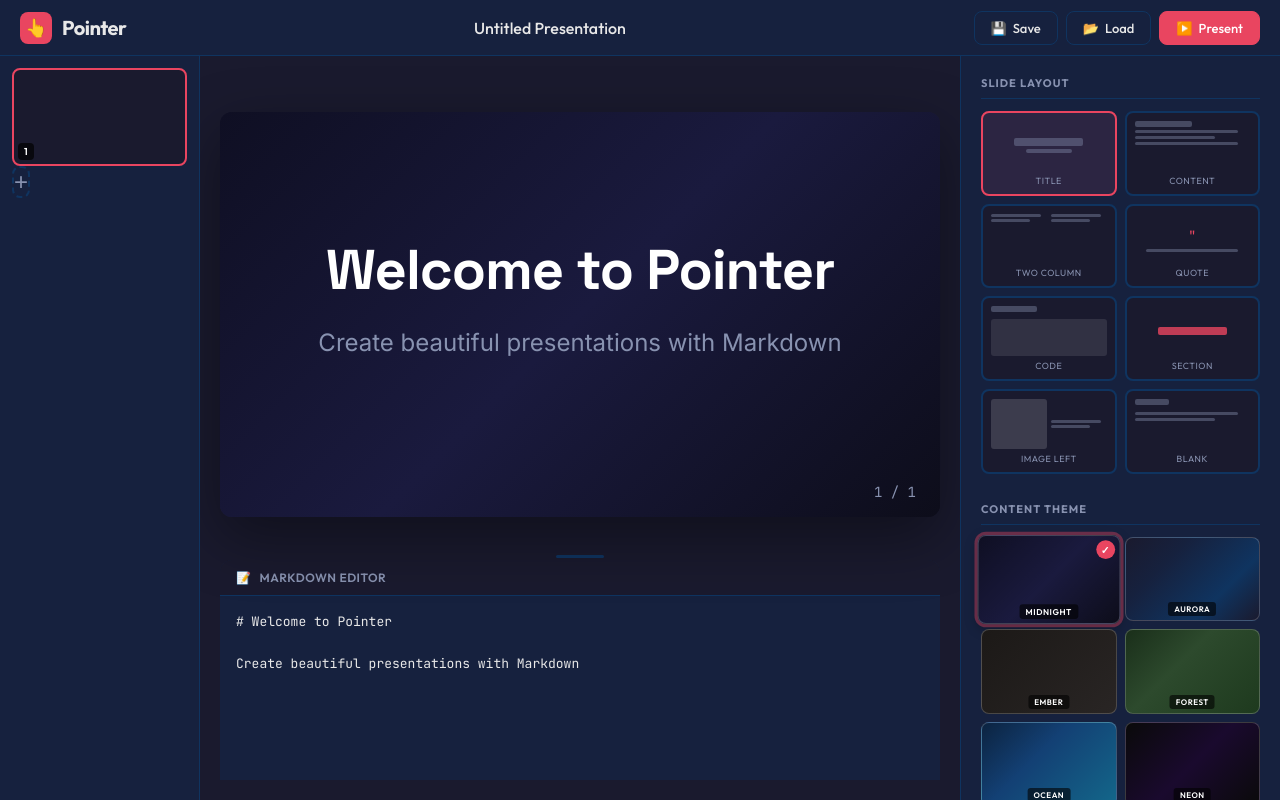
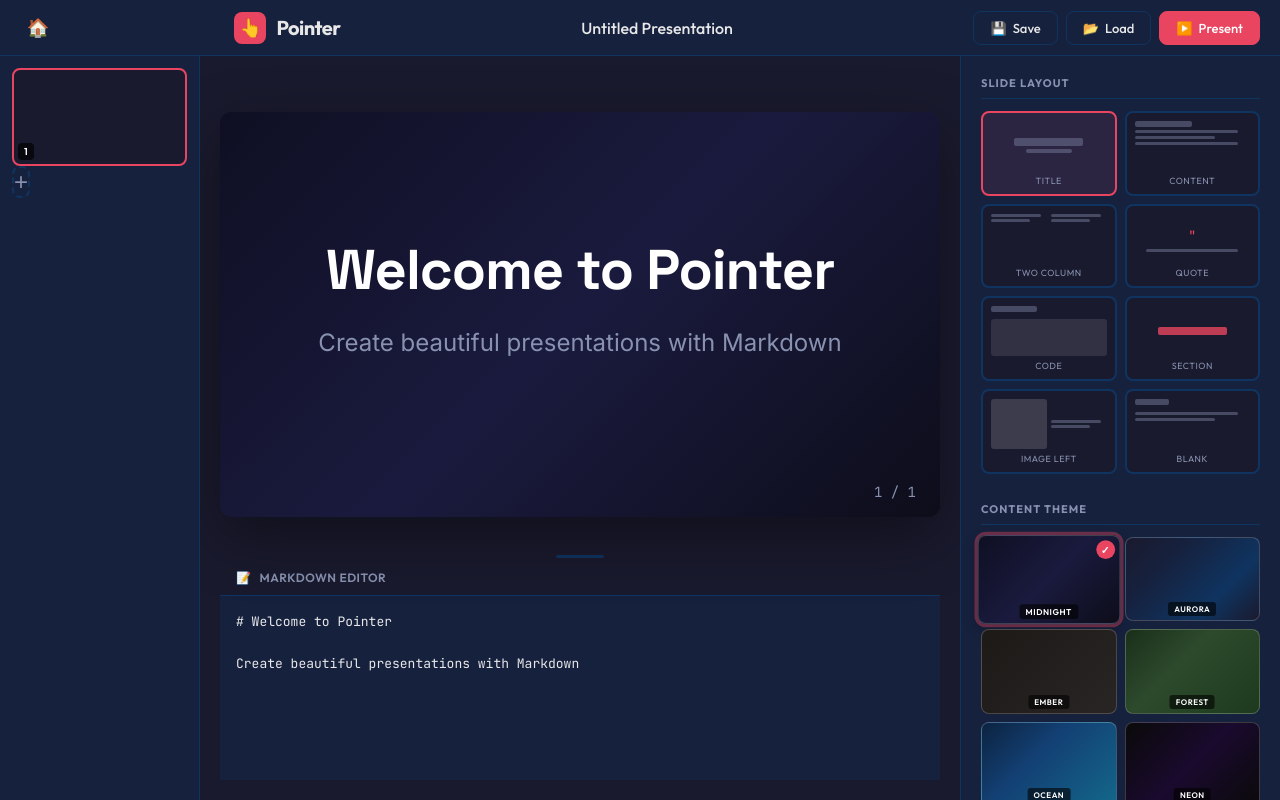
Before and after one commit to languageseed/work_suite, a plain HTML site: page pointer.html in a window 1280 px wide. Drawn offline with nearby package versions, Linux system fonts and the light colour scheme.

Commit message:
Add home button to all apps
- 🏠 button in header links back to Work Suite portal
- Added to: Slate, Done, Journey, Merman, Metric, Pointer, Theme Designer
- Consistent styling across all apps
- Hover effect with scale animation

```diff
--- a/pointer.html
+++ b/pointer.html
@@ -151,6 +151,25 @@
             justify-content: space-between;
             padding: 0 20px;
             gap: 16px;
+        }
+
+        .home-btn {
+            display: flex;
+            align-items: center;
+            justify-content: center;
+            width: 36px;
+            height: 36px;
+            border-radius: 8px;
+            background: var(--chrome-surface);
+            text-decoration: none;
+            font-size: 18px;
+            transition: all 0.2s;
+            margin-right: 12px;
+        }
+
+        .home-btn:hover {
+            background: var(--chrome-border);
+            transform: scale(1.05);
         }
 
         .logo {
@@ -965,6 +984,7 @@
 <body>
     <div class="app" data-theme="midnight">
         <header>
+            <a href="index.html" class="home-btn" title="Back to Work Suite">🏠</a>
             <div class="logo">
                 <div class="logo-icon">👆</div>
                 <span>Pointer</span>
```
Also changed, not shown: done.html (+20 -0 lines), journey.html (+20 -0 lines), merman.html (+19 -0 lines), metric.html (+20 -0 lines), slate.html (+20 -0 lines), themes/designer.html (+20 -0 lines).
